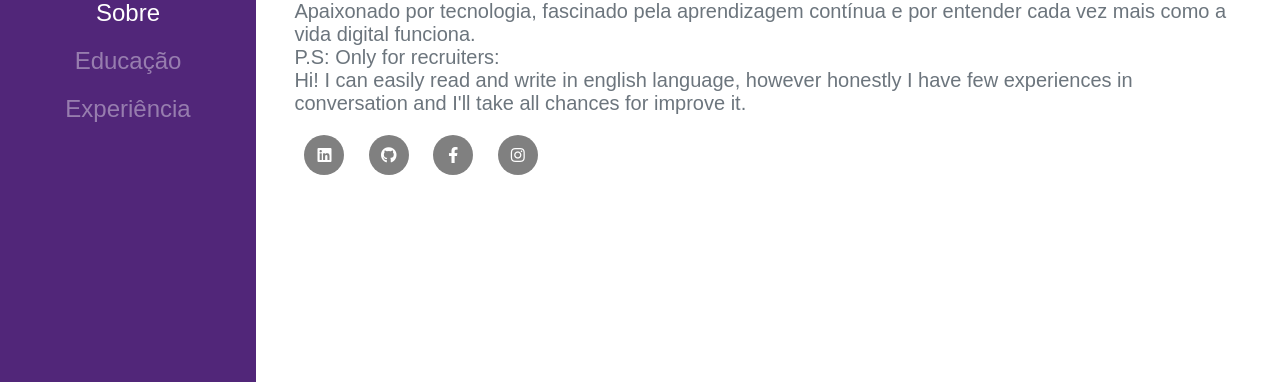
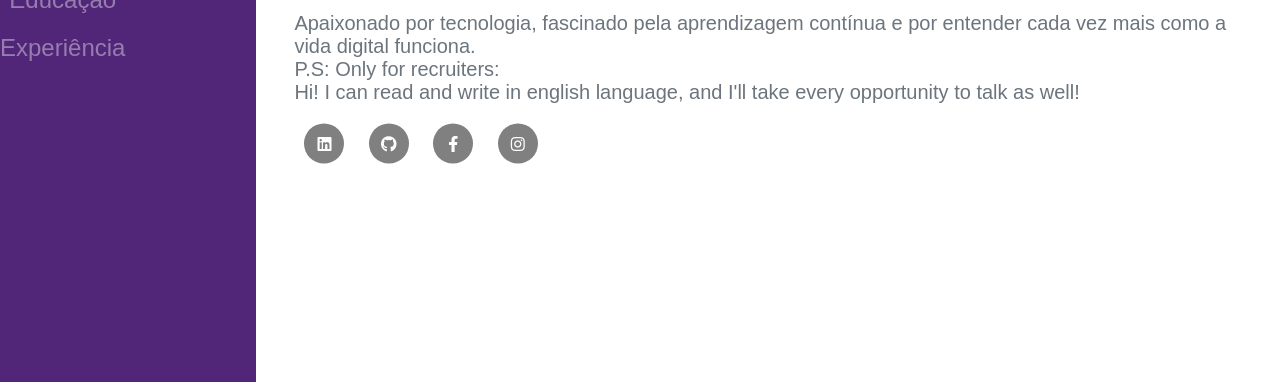
Before and after one commit to cadusantos1/hello-world, a PHP site: page / in a window 1280 px wide. Shown: the part 418-800 px from the top of the page. Run offline with PHP 8.4, Linux system fonts and the light colour scheme; some libraries are stand-ins or nearby versions; some web fonts are replaced.

Commit message:
organização das linhas

```diff
--- a/businesscard/index.html
+++ b/businesscard/index.html
@@ -13,7 +13,7 @@
 
     <div class="sidebar-pos">
         <div class="img-sidebar">
-          <img src="Cadux.jpeg" />
+          <img src="" /> <!-- INSERIR FOTO / AVATAR -->
         </div><!--img-->
 
         <div class="menu">
@@ -31,7 +31,7 @@
       <h2>Carlos Eduardo <span>Santos</span></h2>
       <h3>CENTRO · CAMPINAS, SP 13010-081 <br/><span><i class="fab fa-whatsapp"></i> (19) 97108-8282 · CADUPESSOAL@HOTMAIL.COM</span></h3>
       <p>Apaixonado por tecnologia, fascinado pela aprendizagem contínua e por entender cada vez mais como a vida digital funciona. <br/>
-      P.S: Only for recruiters:<br/> Hi! I can easily read and write in english language, however honestly I have few experiences in conversation and I'll take all chances for improve it. </p>
+      P.S: Only for recruiters:<br/> Hi! I can read and write in english language, and I'll take every opportunity to talk as well! </p>
 
       <div class="icons-social">
         <a target="_blank" href="https://www.linkedin.com/in/cadusantos1/"><i class="fab fa-linkedin"></i></a>
```
Also changed, not shown: businesscard/css/style.css (+4 -3 lines).
